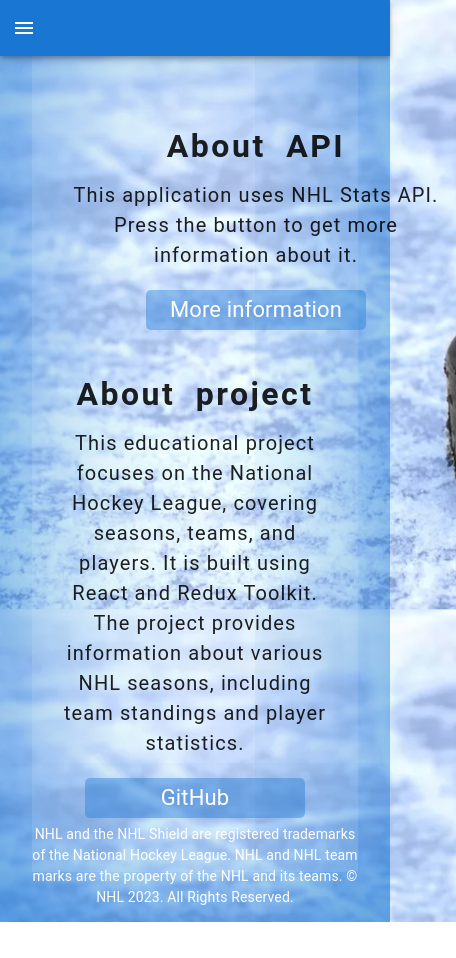
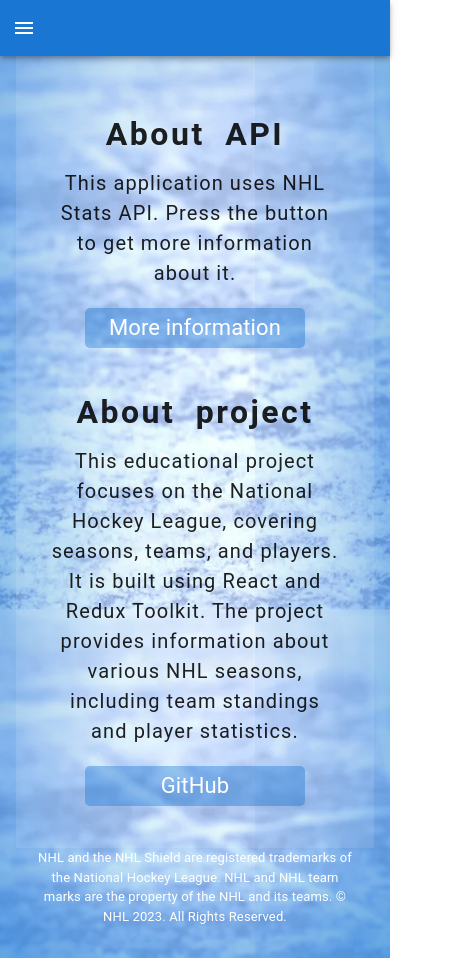
Before and after one commit to Shama8nchez/nhl-stats, a React (Vite) app in the folder nhl/: page / in a window 390 px wide. Shown: the whole page, 456 px wide, since content can reach past the window. Before the commit the page ends 922 px from the top, so only its background shows below. Built offline with nearby package versions, Linux system fonts and the light colour scheme.

Commit message:
feat: add adaptive for main page

```diff
--- a/nhl/src/App.css
+++ b/nhl/src/App.css
@@ -6,3 +6,21 @@
   padding: 2rem 2rem 50px 2rem;
   text-align: center;
 }
+
+@media (max-width: 1440px) {
+  #root {
+    padding: 2rem 2rem 60px 2rem;
+  }
+}
+
+@media (max-width: 768px) {
+  #root {
+    padding: 2rem 2rem 80px 2rem;
+  }
+}
+
+@media (max-width: 500px) {
+  #root {
+    padding: 2rem 1rem 110px 1rem;
+  }
+}
--- a/nhl/src/components/Footer/Footer.module.css
+++ b/nhl/src/components/Footer/Footer.module.css
@@ -4,10 +4,31 @@
   left: 2em;
   right: 2em;
   min-height: 50px;
-
 }
 
 .rights {
   font-size: 14px;
   color: white;
 }
+
+@media (max-width: 1440px) {
+  .footer {
+    min-height: 60px;
+  }
+}
+
+@media (max-width: 768px) {
+  .footer {
+    min-height: 80px;
+  }
+}
+
+@media (max-width: 500px) {
+  .footer {
+    min-height: 110px;
+  }
+
+  .rights {
+    font-size: 13px;
+  }
+}
--- a/nhl/src/components/Nav/NavMUI.tsx
+++ b/nhl/src/components/Nav/NavMUI.tsx
@@ -12,7 +12,7 @@
 import MenuIcon from '@mui/icons-material/Menu';
 import Toolbar from '@mui/material/Toolbar';
 import Button from '@mui/material/Button';
-import { NavLink, Route, Routes } from 'react-router-dom';
+import { NavLink, Navigate, Route, Routes } from 'react-router-dom';
 import TeamsPage from '../Pages/TeamsPage/TeamsPage';
 import TeamPage from '../Pages/TeamPage/TeamPage';
 import PlayerPage from '../Pages/PlayerPage/PlayerPage';
@@ -103,7 +103,7 @@
           {drawer}
         </Drawer>
       </nav>
-      <Box component="main" sx={{ p: 3, width: '100%', background: 'rgba(255,255,255,0.1)' }}>
+      <Box component="main" sx={{ p: 1.5, width: '100%', background: 'rgba(255,255,255,0.1)' }}>
         <Toolbar />
         <Routes>
           <Route path='/' element={<MainPage />} />
@@ -111,6 +111,10 @@
           <Route path='/seasons' element={<SeasonsPage />} />
           <Route path='/teams/:id' element={<TeamPage />} />
           <Route path='/player/:id' element={<PlayerPage />} />
+          <Route
+                    path="/about"
+                    element={ <Navigate to="/" /> }
+                />
           <Route path='*' element={<NotFound />} />
         </Routes>
       </Box>
--- a/nhl/src/components/Pages/MainPage/MainPage.module.css
+++ b/nhl/src/components/Pages/MainPage/MainPage.module.css
@@ -53,3 +53,11 @@
     font-size: 20px;
   }
 }
+
+@media (max-width: 500px) {
+  .container {
+    margin: 0 auto;
+    margin-bottom: 30px;
+    width: 288px;
+  }
+}
```
